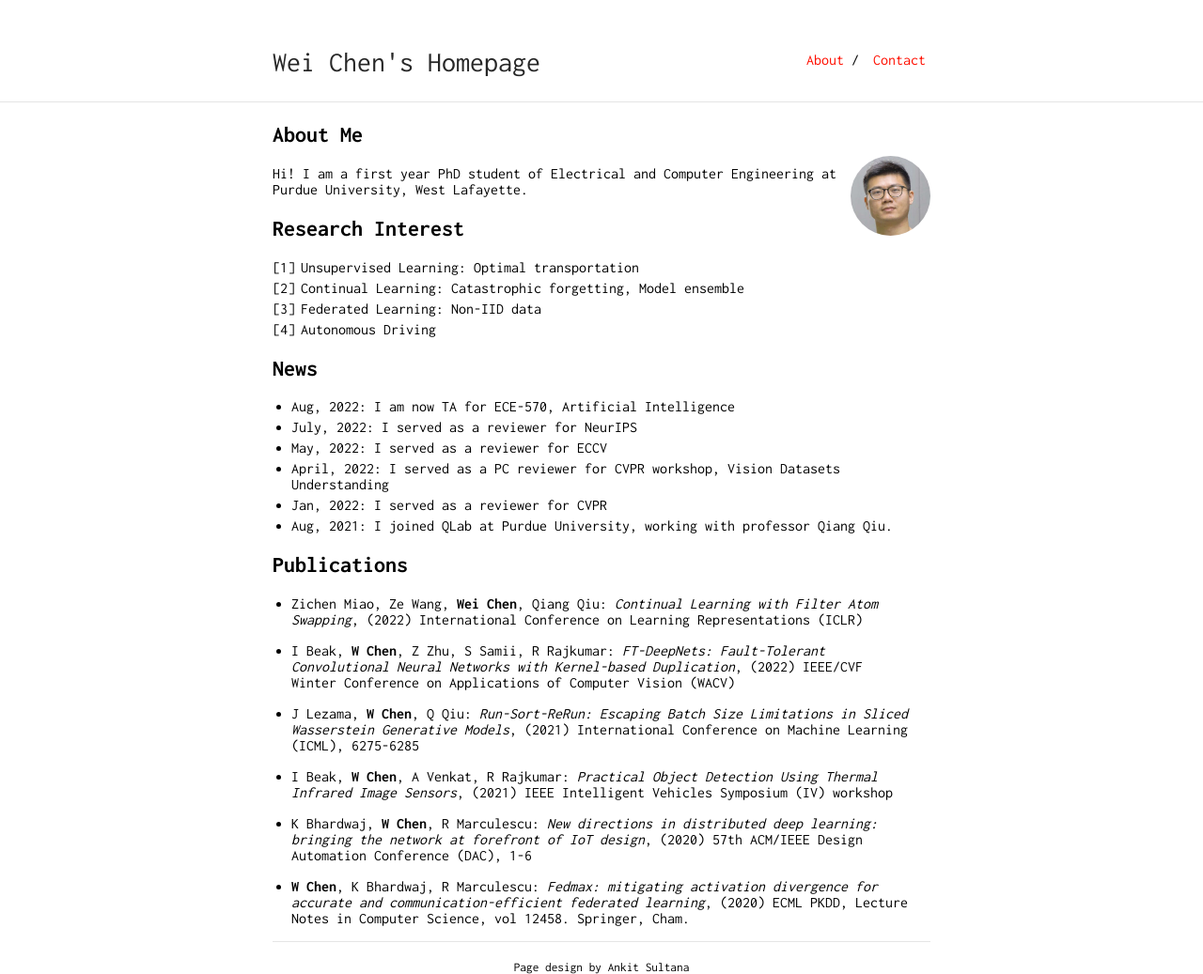
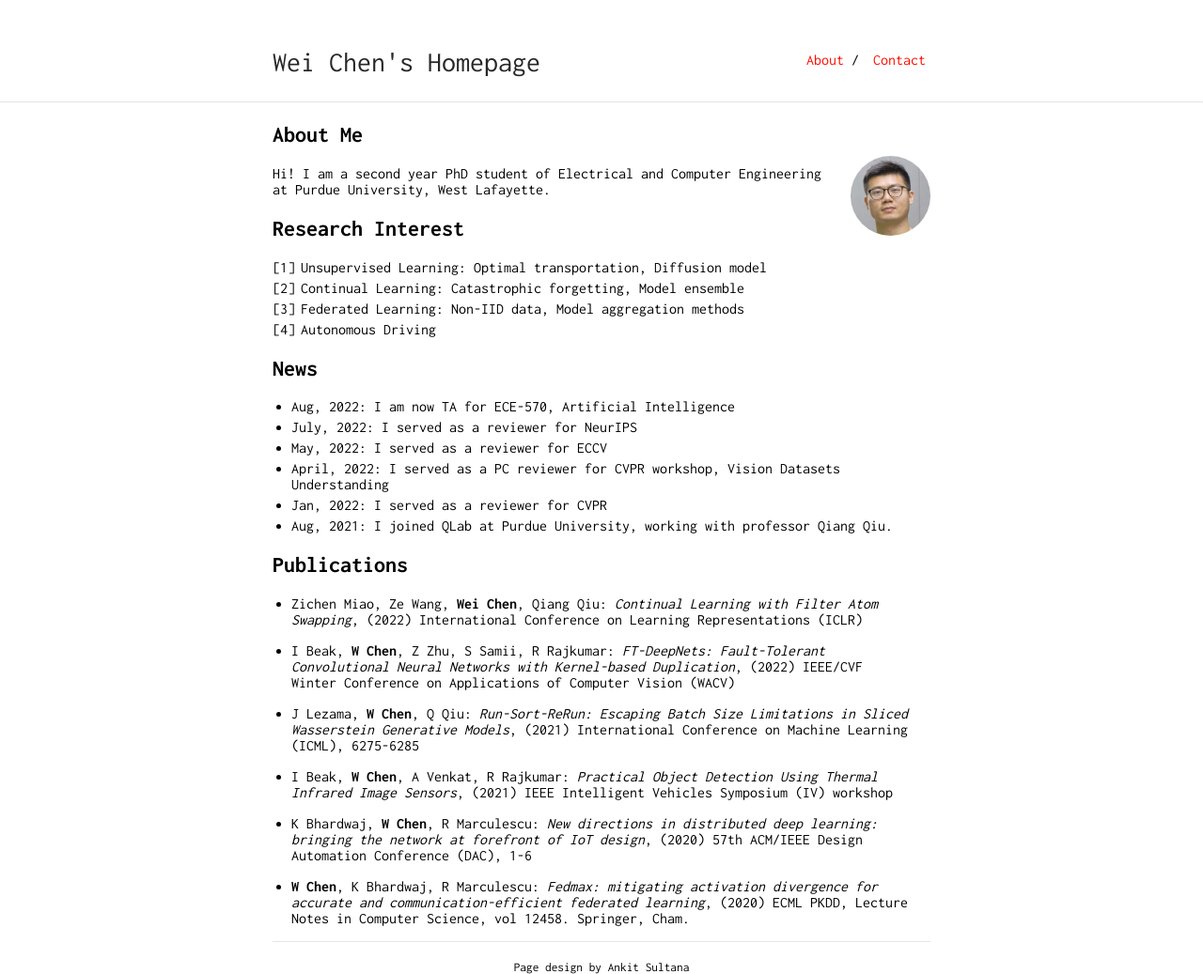
Before and after one commit to weichennone/myhomepage, a Jekyll site: the page built from index.md, in a window 1280 px wide. Shown: the whole page at 94% size. Built offline with Jekyll 4.4.1, drawn with Linux system fonts in a browser that asks for light colours; our own code applies the rules of GitHub Pages for plain Markdown files.

Commit message:
Update research interest

```diff
--- a/index.md
+++ b/index.md
@@ -6,7 +6,7 @@ layout: default
 
 <img class="profile-picture" src="weichen.jpeg">
 
-Hi! I am a first year PhD student of Electrical and Computer Engineering at Purdue University, West Lafayette.
+Hi! I am a second year PhD student of Electrical and Computer Engineering at Purdue University, West Lafayette.
 
 <!-- This is a [link](http://google.com). -->
 
@@ -14,9 +14,9 @@ Hi! I am a first year PhD student of Electrical and Computer Engineering at Purd
 
 ## Research Interest
 
-1. Unsupervised Learning: Optimal transportation
+1. Unsupervised Learning: Optimal transportation, Diffusion model
 2. Continual Learning: Catastrophic forgetting, Model ensemble
-3. Federated Learning: Non-IID data
+3. Federated Learning: Non-IID data, Model aggregation methods
 4. Autonomous Driving
 
 ## News
```
